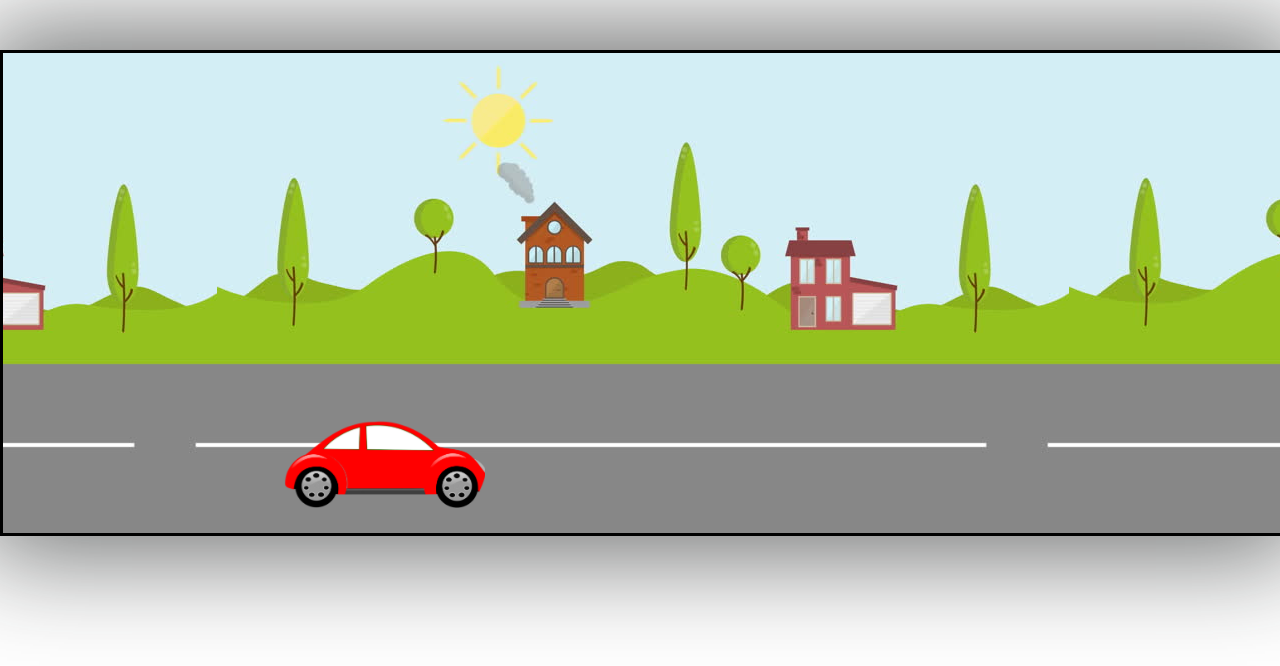
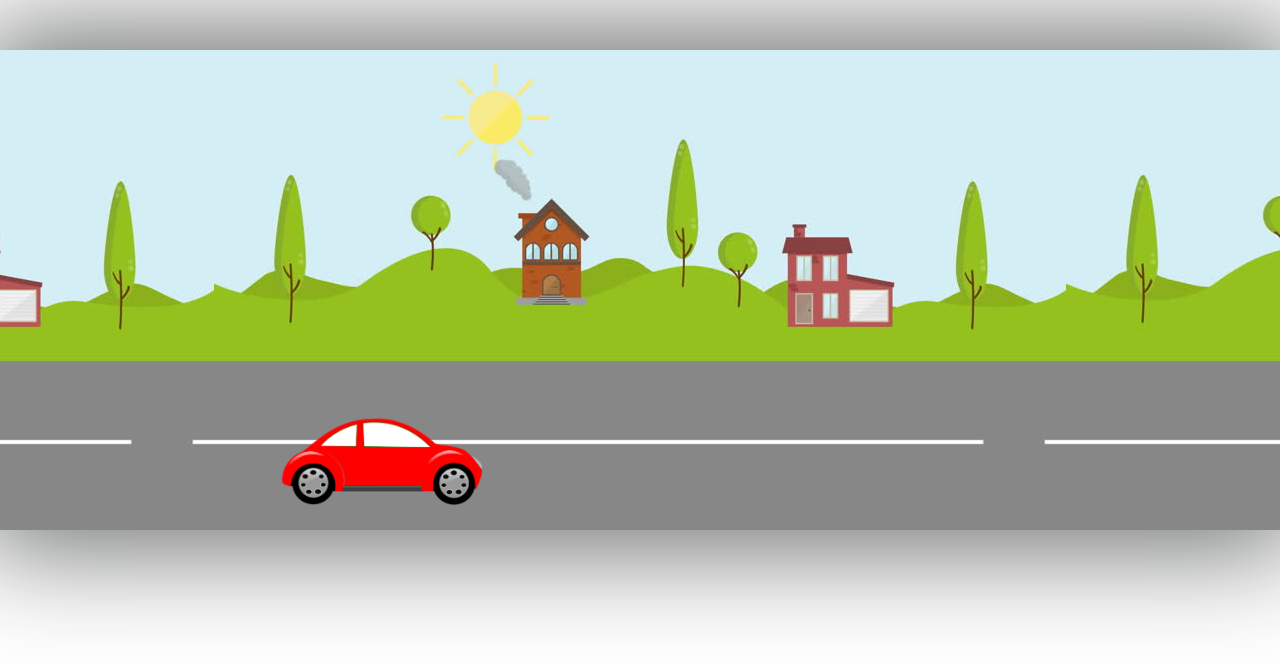
Before and after one commit to sherzod02/simple-car-animation-with-html-and-css-, a plain HTML site: page index.html in a window 1280 px wide. Drawn offline with Linux system fonts and the light colour scheme.

Commit message:
turned off border

```diff
--- a/style.css
+++ b/style.css
@@ -9,7 +9,7 @@ body {
     box-shadow: 0 0 100px  20px rgba(22, 24, 24, 0.61);
     background-image: url('images/2.jpg');
     background-position: top;
-    border: 3px solid #000;
+    /* border: 3px solid #000; */
     overflow-x: hidden;
 }
 .road {
```
